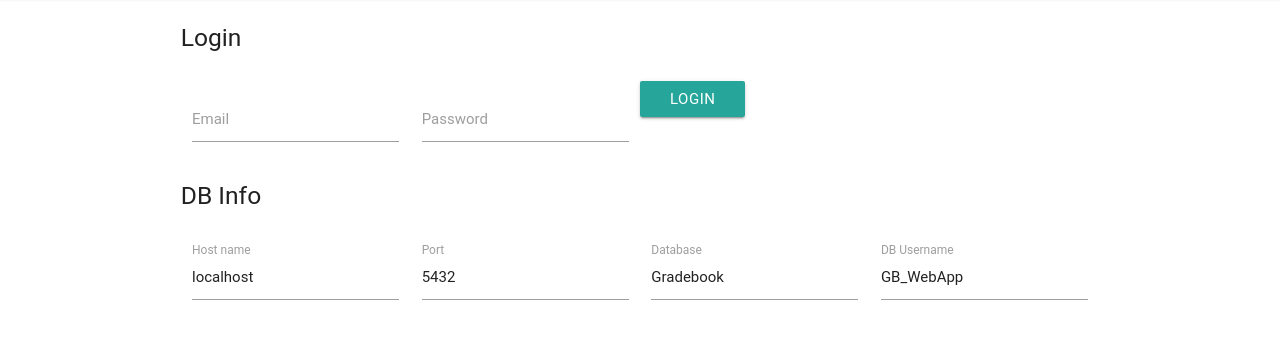
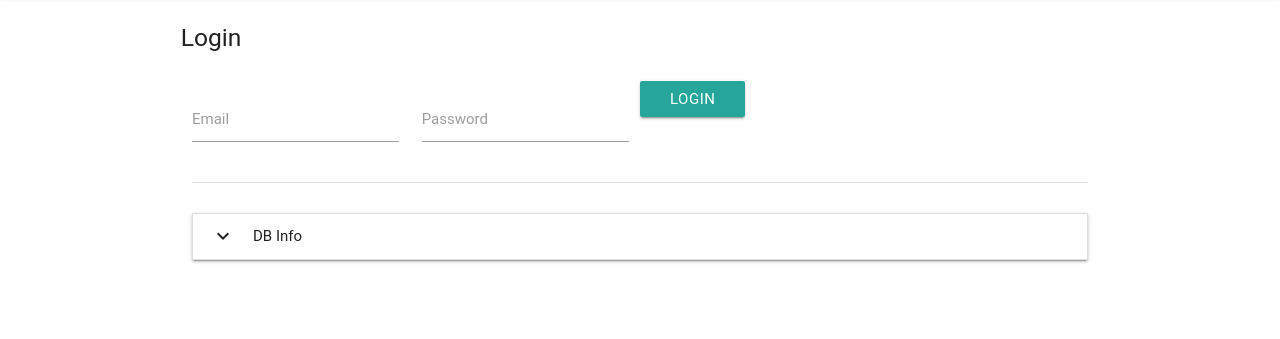
Before and after one commit to DASSL/Gradebook, a plain HTML site: page src/webapp/client/index.html in a window 1280 px wide. Shown: the part 115-454 px from the top of the page. Drawn offline with nearby package versions, Linux system fonts and the light colour scheme; a web font is replaced by a local one.

Commit message:
Place DB Info fields in a collapsible box
The DB Info fields are now located in a "collapsible" that is closed by
default. Opening and closing the box toggles the state of an arrow.

```diff
--- a/src/webapp/client/index.html
+++ b/src/webapp/client/index.html
@@ -77,10 +77,14 @@ Currently, only attendance information is served
 			<a id="btnLogin" class="waves-effect waves-light btn">Login</a>
 		</div>
 
-		<div class="row">
-			<h5>DB Info</h5>
+		<div class="divider"></div><br/>
+
+		<ul id="dbInfoBox" class="collapsible" data-collapsible="expandable"><li>
+		<div class="collapsible-header">
+			<i id="dbInfoArrow" class="material-icons">keyboard_arrow_down</i>DB Info
 		</div>
-		<div class="row">
+		<div class="collapsible-body">
+			<div class="row">
 			<div class="input-field col s12 m6 l3">
 				<input id="host" type="text" value="localhost"/>
 				<label for="host">Host name</label>
@@ -97,8 +101,9 @@ Currently, only attendance information is served
 				<input id="user" type="text" value="GB_WebApp"/>
 				<label for="user">DB Username</label>
 			</div>
-
+			</div>
 		</div>
+		</li></ul>
 	</div>
 
 	<div id="roster">
--- a/src/webapp/client/js/index.js
+++ b/src/webapp/client/js/index.js
@@ -38,6 +38,15 @@ Each instance of connInfo as a parameter in a function definition refers to an
 
 $(document).ready(function() {
 	$('select').material_select(); //load dropdown boxes
+
+	$('#dbInfoBox').collapsible({
+		onOpen: function() {
+			$('#dbInfoArrow').html('keyboard_arrow_up');
+		},
+		onClose: function() {
+			$('#dbInfoArrow').html('keyboard_arrow_down');
+		}
+	});
 
 
 	$('#btnLogin').click(function() {
```
